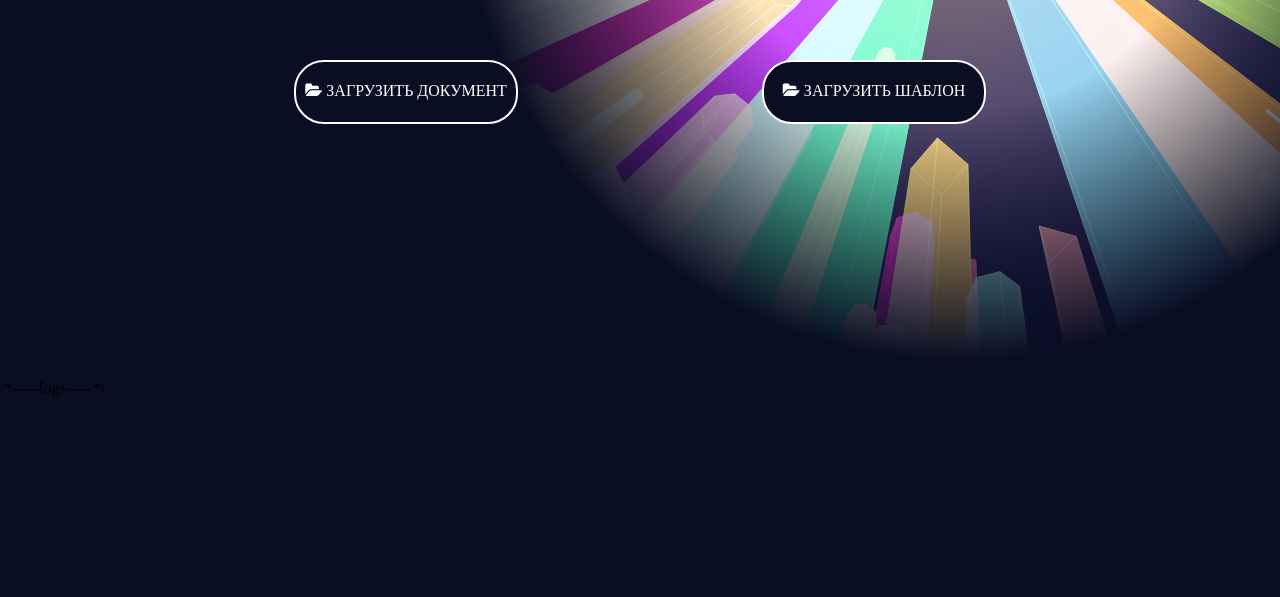
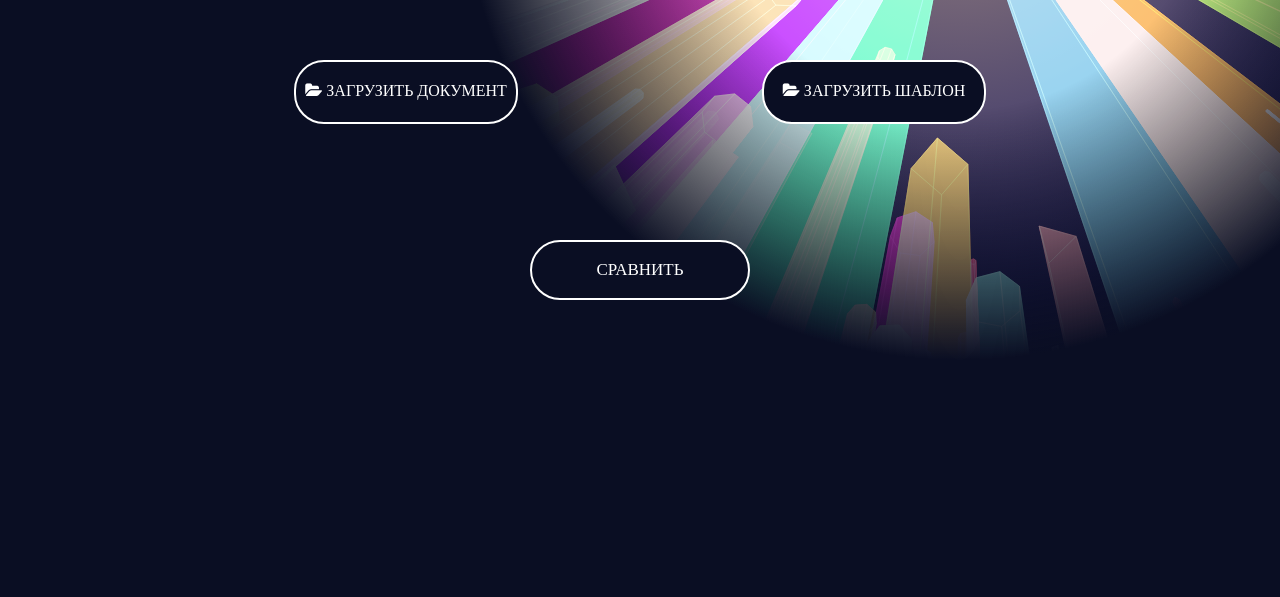
Before and after one commit to moevm/mse_checking_reports, a Flask app: page / in a window 1280 px wide. Shown: the part 420-1017 px from the top of the page. After the commit the page ends 767 px from the top, so only its background shows below. Run offline with Flask 2, Linux system fonts and the light colour scheme.

Commit message:
fixed gui

```diff
--- a/tamplcheck/project/static/css/index.css
+++ b/tamplcheck/project/static/css/index.css
@@ -16,7 +16,9 @@ body:hover .document {
 body:hover .template {
     animation: template .5s 1 cubic-bezier(1,-0.05,.78,.63) forwards;
 }
-
+body:hover .compare {
+    animation: compare .5s cubic-bezier(1,-0.05,.78,.63) forwards;
+}
 /*-----------buttons_style--------------*/
 
 input[type="file"] {
@@ -45,10 +47,20 @@ input[type="file"] {
     opacity: 0;
     right: -100px;
 }
-.document:hover, .template:hover {
+.document:hover, .template:hover, .compare:hover {
     color: #0a0e23;
     background-color: white;
     border: 2px #0a0e23 solid;
+}
+.compare {
+    opacity: 0;
+    left: 50%;
+    top: 85%;
+    margin: -20px 0 0 -110px;
+    padding: 0.4em 2em;
+    font-size: 17px;
+    height: 60px;
+    font-family: Avantgarde;
 }
 
 /*---------title_style----------*/
@@ -113,3 +125,7 @@ canvas {
         right: 23%;
     }
 }
+
+@keyframes compare {
+    to {opacity: 1;}
+}
--- a/tamplcheck/project/templates/index.html
+++ b/tamplcheck/project/templates/index.html
@@ -10,7 +10,6 @@
     <div id="game-wrapper">
         <div class="title">
             <div class="first_str">Tamplcheck</div>
-            </div>
         </div>
         <label for="file_upload_document" class="custom_file_upload document">
             <i class="fa fa-folder-open"></i> Загрузить документ
@@ -20,6 +19,7 @@
             <i class="fa fa-folder-open"></i> Загрузить шаблон
         </label>
         <input id="file_upload_template" type="file"/>
+        <button class="custom_file_upload compare">Сравнить</button>
         <div class="result">/*-----logs-----*/</div>
     </div>
     <div class="bottom"></div>
```
